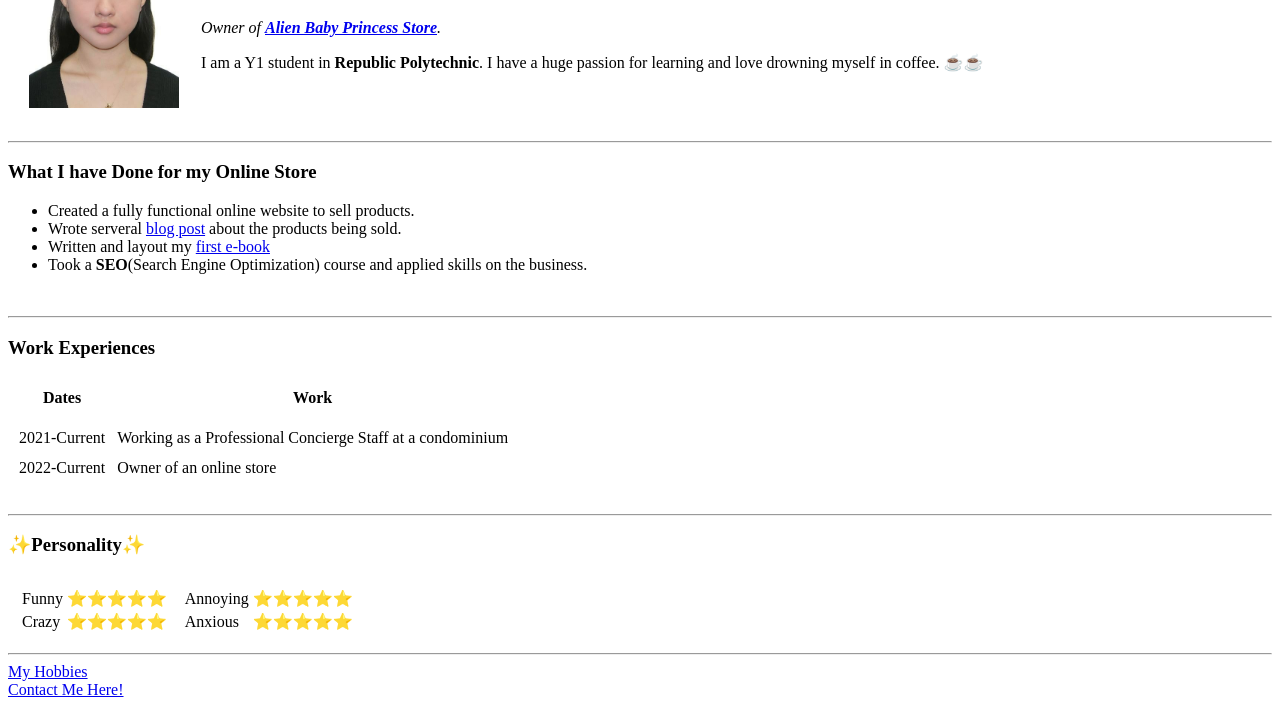
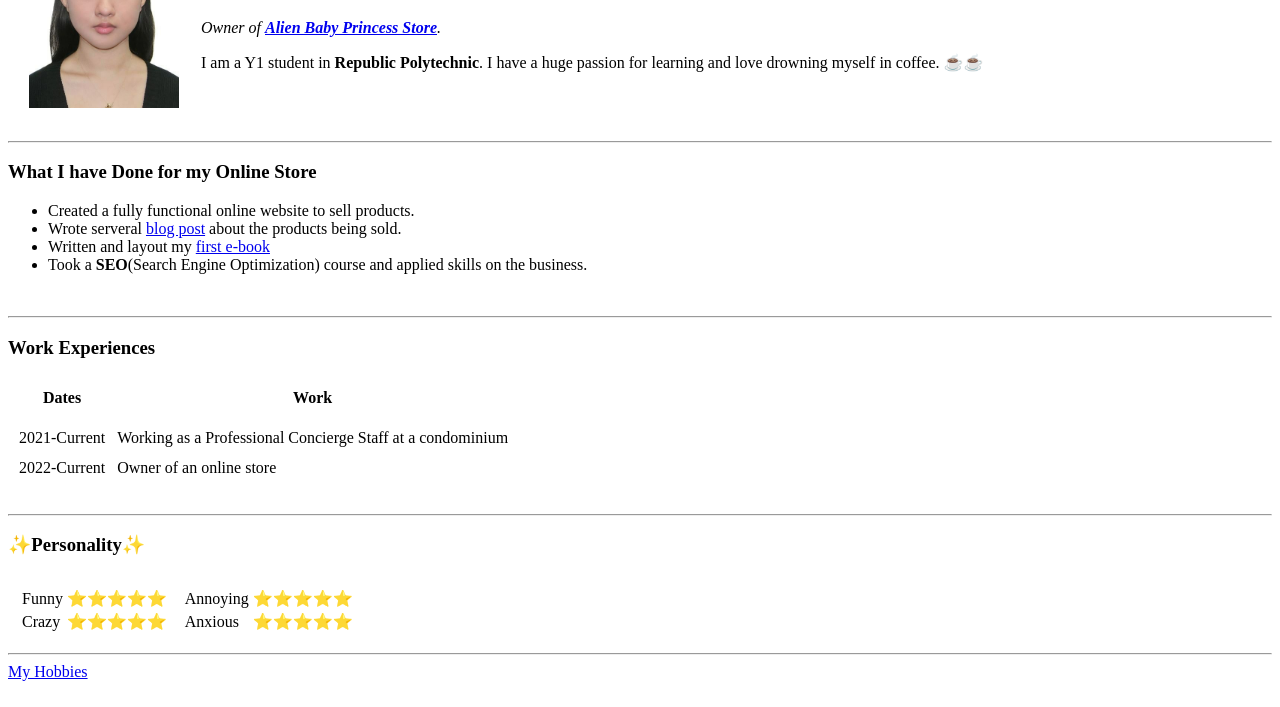
Before and after one commit to AlienEnah/cv, a plain HTML site: page index.html in a window 1280 px wide. Shown: the part 114-821 px from the top of the page. Drawn offline with Linux system fonts and the light colour scheme.

Commit message:
Update index.html

```diff
--- a/index.html
+++ b/index.html
@@ -87,7 +87,7 @@
     <hr>
     <a href="hobbies.html">My Hobbies</a>
     <br>
-    <a href="contact-me.html">Contact Me Here!</a>
+
 </body>
 
 </html>
```
